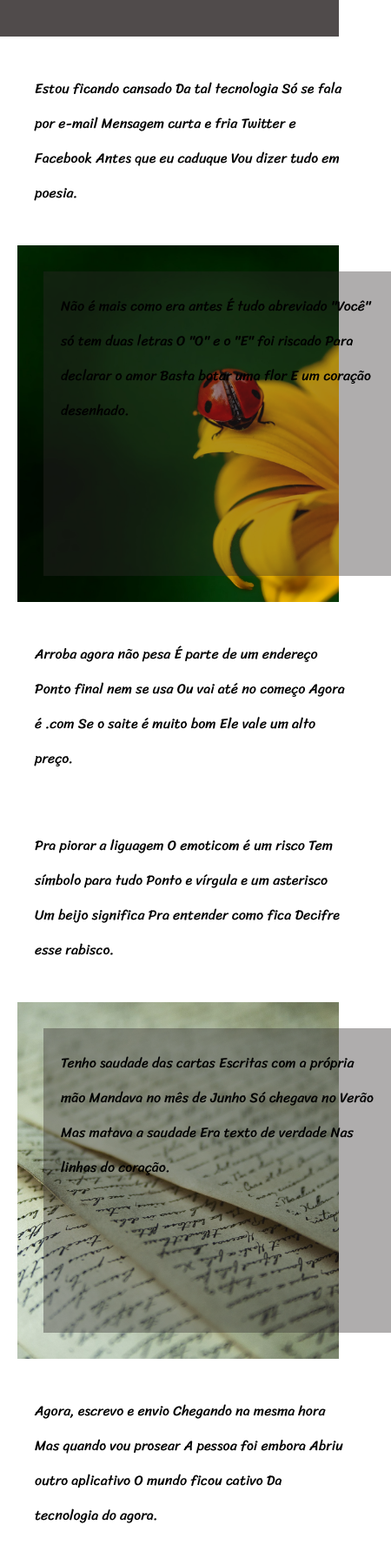
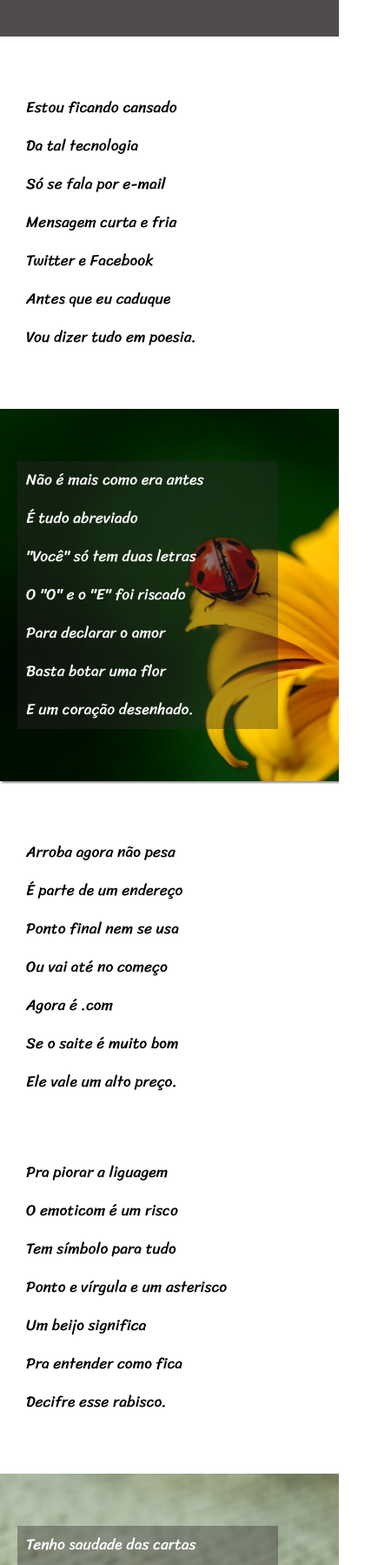
Before and after one commit to paulo-Dk/html_css, a plain HTML site: page desafio012/cordel.html in a window 390 px wide. Shown: the part 108-1907 px from the top of the page at 87% size, 450 px wide, since content can reach past the window. Drawn offline with Linux system fonts and the light colour scheme.

Commit message:
Alterar desafio012

```diff
--- a/desafio012/cordel.html
+++ b/desafio012/cordel.html
@@ -16,83 +16,87 @@
     </header>
 
     <main>
+        <section>
             <p>
-            Estou ficando cansado
-            Da tal tecnologia
-            Só se fala por e-mail
-            Mensagem curta e fria
-            Twitter e Facebook
-            Antes que eu caduque
+                Estou ficando cansado<br>
+                Da tal tecnologia<br>
+                Só se fala por e-mail<br>
+                Mensagem curta e fria<br>
+                Twitter e Facebook<br>
+                Antes que eu caduque<br>
                 Vou dizer tudo em poesia.
             </p>
+        </section>
 
 
-        <div class="imagem" id="img1">
+        <section class="imagem" id="img1">
             <p>
-                Não é mais como era antes
-                É tudo abreviado
-                "Você" só tem duas letras
-                O "O" e o "E" foi riscado
-                Para declarar o amor
-                Basta botar uma flor
+                Não é mais como era antes<br>
+                É tudo abreviado<br>
+                "Você" só tem duas letras<br>
+                O "O" e o "E" foi riscado<br>
+                Para declarar o amor<br>
+                Basta botar uma flor<br>
                 E um coração desenhado.
             </p>
-        </div>
+        </section>
 
 
+        <section>
             <p>
-            Arroba agora não pesa
-            É parte de um endereço
-            Ponto final nem se usa
-            Ou vai até no começo
-            Agora é .com
-            Se o saite é muito bom
-            Ele vale um alto preço.
+                Arroba agora não pesa<br>
+                É parte de um endereço<br>
+                Ponto final nem se usa<br>
+                Ou vai até no começo<br>
+                Agora é .com<br>
+                Se o saite é muito bom<br>
+                Ele vale um alto preço.<br>
             </p>
-
             <p>
-            Pra piorar a liguagem
-            O emoticom é um risco
-            Tem símbolo para tudo
-            Ponto e vírgula e um asterisco
-            Um beijo significa
-            Pra entender como fica
+                Pra piorar a liguagem<br>
+                O emoticom é um risco<br>
+                Tem símbolo para tudo<br>
+                Ponto e vírgula e um asterisco<br>
+                Um beijo significa<br>
+                Pra entender como fica<br>
                 Decifre esse rabisco.
             </p>
+        </section>
 
 
-        <div class="imagem" id="img2">
+        <section class="imagem" id="img2">
             <p>
-                Tenho saudade das cartas
-                Escritas com a própria mão
-                Mandava no mês de Junho
-                Só chegava no Verão
-                Mas matava a saudade
-                Era texto de verdade
+                Tenho saudade das cartas<br>
+                Escritas com a própria mão<br>
+                Mandava no mês de Junho<br>
+                Só chegava no Verão<br>
+                Mas matava a saudade<br>
+                Era texto de verdade<br>
                 Nas linhas do coração.
             </p>
-        </div>
+        </section>
 
 
+        <section>
             <p>
-            Agora, escrevo e envio
-            Chegando na mesma hora
-            Mas quando vou prosear
-            A pessoa foi embora
-            Abriu outro aplicativo
-            O mundo ficou cativo
+                Agora, escrevo e envio<br>
+                Chegando na mesma hora<br>
+                Mas quando vou prosear<br>
+                A pessoa foi embora<br>
+                Abriu outro aplicativo<br>
+                O mundo ficou cativo<br>
                 Da tecnologia do agora.
             </p>
-
             <p>
-            Felizmente, pra orar
-            Não precisa de internet
-            Deus escuta todo mundo
-            Se quiser, faça esse teste
-            Dois pontos são dois joelhos
-            Seus lábios são aparelhos
+                Felizmente, pra orar<br>
+                Não precisa de internet<br>
+                Deus escuta todo mundo<br>
+                Se quiser, faça esse teste<br>
+                Dois pontos são dois joelhos<br>
+                Seus lábios são aparelhos<br>
                 Deixe que Deus interprete.
             </p>
+        </section>
     </main>
 
     <footer>
--- a/desafio012/style.css
+++ b/desafio012/style.css
@@ -20,6 +20,7 @@ header {
     font-style: normal;
     padding: 15px;
     color: white;
+    margin-bottom: 60px;
 }
 
 header>h1 {
@@ -42,33 +43,64 @@ main {
     font-family: "Sriracha";
     font-weight: 400;
     font-style: normal;
+    font-size: 1.5em;
     background-color: white;
-    padding-left: 20px;
+    line-height: 2.5em;
 }
 
 main p {
-    padding: 20px;
-    margin: 20px 0px;
-    width: 400px;
-    line-height: 2.5em;
+    padding: 0px 0px 60px 30px;
+    width: 350px;
+}
+
+@media (max-width:700px) {
+    main {
+        font-size: 1.1em;
+    }
+
+    main p {
+        width: 300px;
+    }
+
+    .imagem p {
+        width: 300px;
+    }
+}
+
+@media (min-width:700px) and (max-width:900px) {
+    main {
+        font-size: 1.3em;
+    }
+
+    main p {
+        width: 350px;
+    }
+
+    .imagem p {
+        width: 350px;
+    }
 }
 
 .imagem {
-    padding: 10px;
+    padding: 60px 20px;
+    box-shadow: 2px 2px 2px rgba(23, 22, 22, 0.47);
+    margin-bottom: 60px;
 }
 
 .imagem>p {
     background-color: rgba(46, 40, 40, 0.38);
-    height: 350px;
-    margin: 20px;
+    color: white;
+    padding-left: 10px;
+    padding-bottom: 0px;
+
 }
 
-div#img1 {
+section#img1 {
     background: azure url(imagens/background001.jpg) center center no-repeat fixed;
     background-size: cover;
 }
 
-div#img2 {
+section#img2 {
     background: azure url(imagens/background002.jpg) center center no-repeat fixed;
     background-size: cover;
 }
```
Lines whose indentation alone changed are shown as unchanged.
